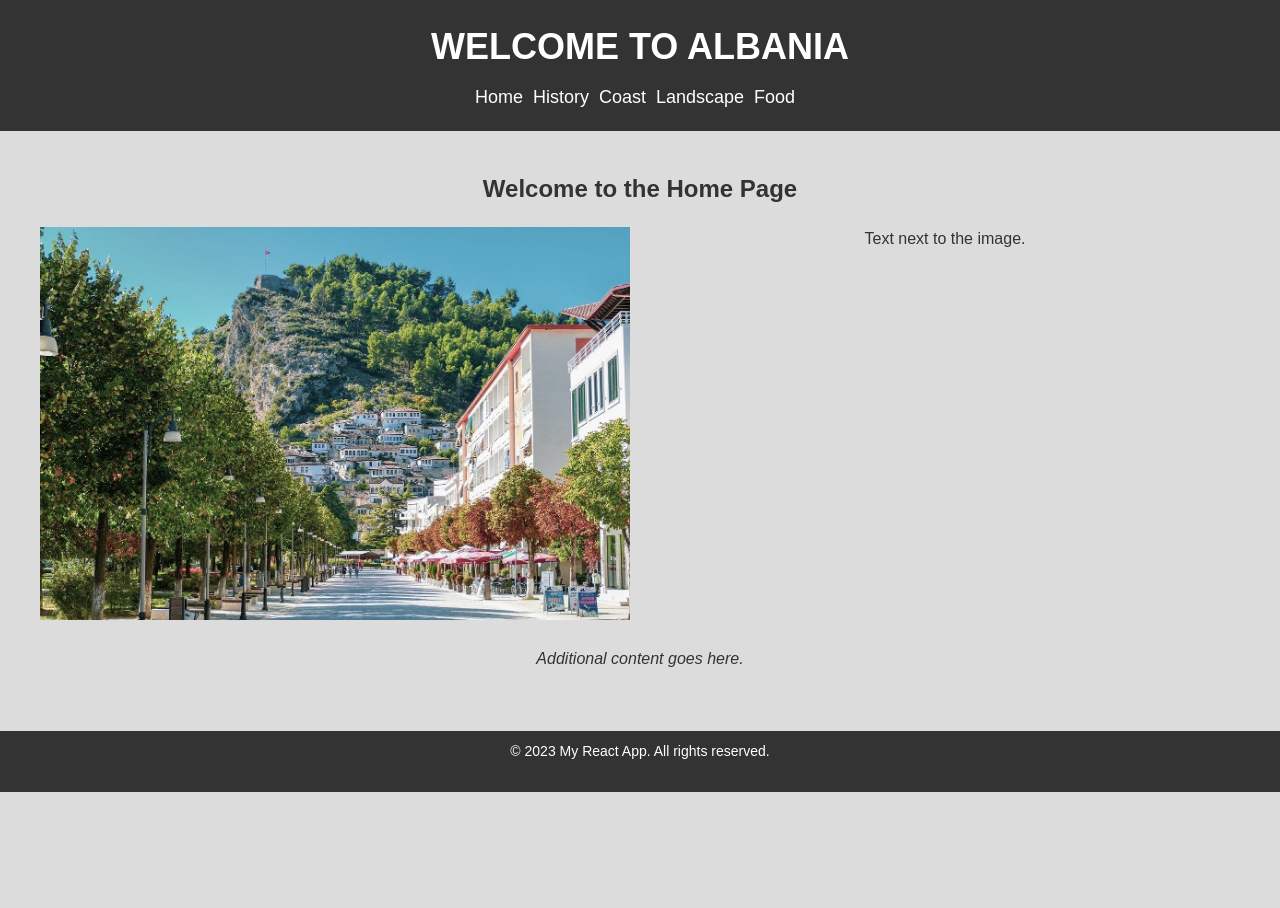
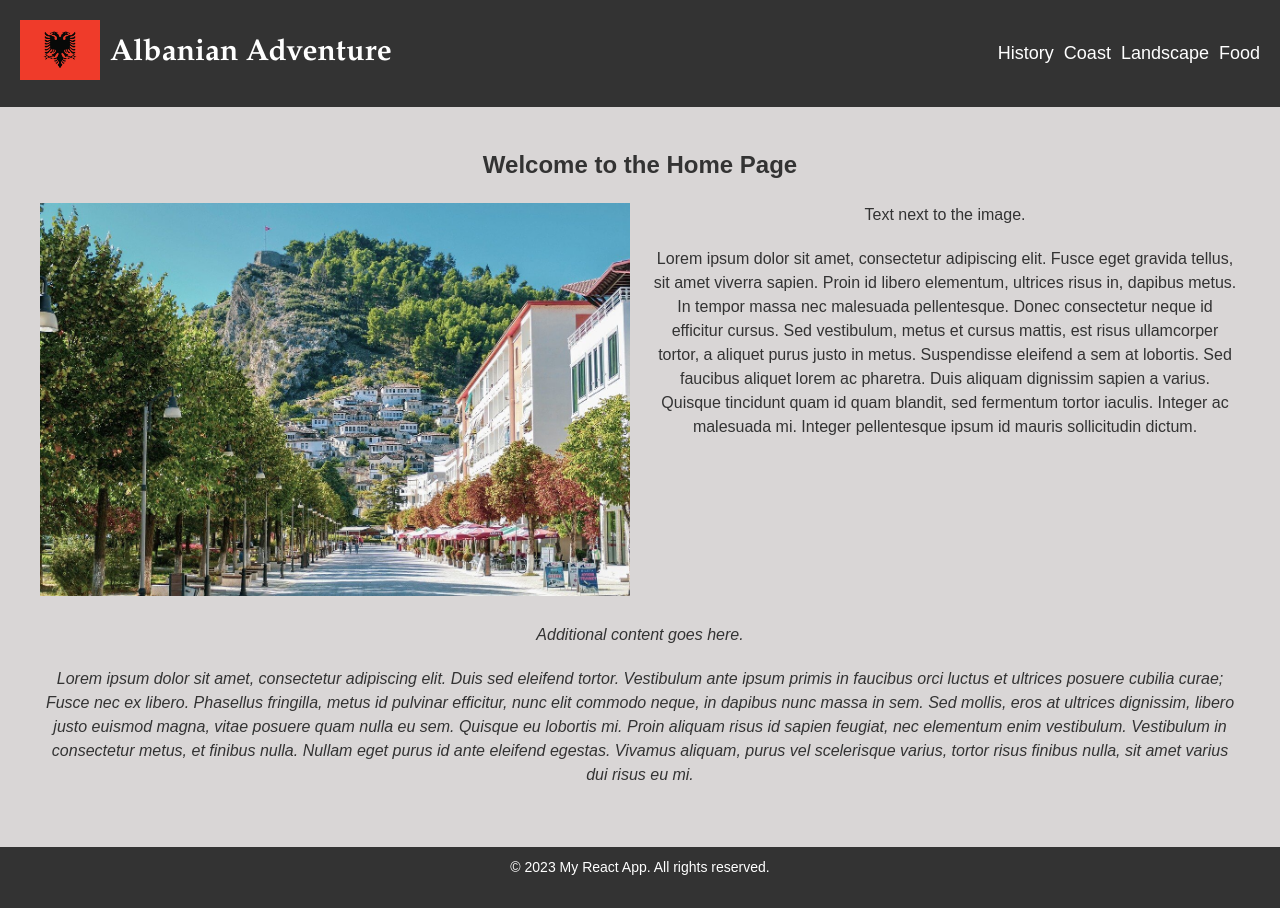
Before and after one commit to CetiTBA/react-app, a React (Create React App) app: page / in a window 1280 px wide. Before the commit the page ends 800 px from the top, so only its background shows below. Built offline with nearby package versions, Linux system fonts and the light colour scheme.

Commit message:
New Header

```diff
--- a/src/App.css
+++ b/src/App.css
@@ -16,7 +16,7 @@ li {
 body {
   font-family: Arial, sans-serif;
   line-height: 1.5;
-  background-color: #dcdcdc;
+  background-color: #d9d6d6;
   color: #333;
 }
 
@@ -26,28 +26,50 @@ body {
   padding: 20px;
 }
 
+/* app.css */
+/* app.css */
+
+/* Header Styles */
 header {
   background-color: #333;
   color: #fff;
   padding: 20px;
-  text-align: center;
+  display: flex;
+  justify-content: space-between;
+  align-items: center;
 }
 
-h1 {
-  font-size: 36px;
-  margin-bottom: 10px;
-  text-transform: uppercase;
+.logo-container {
+  display: flex;
+  align-items: center;
+}
+
+.logo-link {
+  margin-right: 10px;
+}
+
+.logo {
+  width: 80px;
+  height: 60px;
+}
+
+.company-name {
+  font-family: Palatino, URW Palladio L, serif;
+  font-size: 30px;
+  font-weight: bold;
+  text-decoration: none;
+  margin-right: 10px;
 }
 
 nav ul {
   list-style-type: none;
   margin: 0;
   padding: 0;
+  display: flex;
 }
 
 nav li {
-  display: inline;
-  margin-right: 10px;
+  margin-left: 10px;
 }
 
 nav a {
@@ -60,6 +82,8 @@ nav a {
 nav a:hover {
   color: #ff8c00;
 }
+
+
 
 .content {
   padding: 20px;
--- a/src/components/Header.tsx
+++ b/src/components/Header.tsx
@@ -1,15 +1,18 @@
 import React from 'react';
 import { Link } from 'react-router-dom';
+import companyLogo from '../pictures/albanian-flag.png';
 
 const Header: React.FC = () => {
   return (
     <header>
-      <h1>Welcome to Albania</h1>
+      <div className="logo-container">
+        <Link to="/" className="logo-link">
+          <img src={companyLogo} alt="Company Logo" className="logo" />
+        </Link>
+        <span className="company-name">Albanian Adventure</span>
+      </div>
       <nav>
         <ul>
-          <li>
-            <Link to="/">Home</Link>
-          </li>
           <li>
             <Link to="/history">History</Link>
           </li>
--- a/src/pages/Home.tsx
+++ b/src/pages/Home.tsx
@@ -11,13 +11,32 @@ const Home: React.FC = () => {
           <img src={beratImage} alt="Berat" className="home-image" />
           <div className="image-overlay"></div>
         </div>
-          <p>
+        <div className="text-container">
+          <p className="image-description">
             Text next to the image.
           </p>
+          <p className="image-description">
+            Lorem ipsum dolor sit amet, consectetur adipiscing elit. Fusce eget gravida tellus, sit amet viverra sapien.
+            Proin id libero elementum, ultrices risus in, dapibus metus. In tempor massa nec malesuada pellentesque.
+            Donec consectetur neque id efficitur cursus. Sed vestibulum, metus et cursus mattis, est risus ullamcorper tortor,
+            a aliquet purus justo in metus. Suspendisse eleifend a sem at lobortis. Sed faucibus aliquet lorem ac pharetra.
+            Duis aliquam dignissim sapien a varius. Quisque tincidunt quam id quam blandit, sed fermentum tortor iaculis.
+            Integer ac malesuada mi. Integer pellentesque ipsum id mauris sollicitudin dictum.
+          </p>
+        </div>
       </div>
       <div className="additional-content">
         <p>
           Additional content goes here.
+        </p>
+        <p>
+          Lorem ipsum dolor sit amet, consectetur adipiscing elit. Duis sed eleifend tortor.
+          Vestibulum ante ipsum primis in faucibus orci luctus et ultrices posuere cubilia curae;
+          Fusce nec ex libero. Phasellus fringilla, metus id pulvinar efficitur, nunc elit commodo neque,
+          in dapibus nunc massa in sem. Sed mollis, eros at ultrices dignissim, libero justo euismod magna,
+          vitae posuere quam nulla eu sem. Quisque eu lobortis mi. Proin aliquam risus id sapien feugiat,
+          nec elementum enim vestibulum. Vestibulum in consectetur metus, et finibus nulla. Nullam eget purus id ante eleifend egestas.
+          Vivamus aliquam, purus vel scelerisque varius, tortor risus finibus nulla, sit amet varius dui risus eu mi.
         </p>
       </div>
     </div>
```
Also changed, not shown: src/pictures/albanian-flag.png (added).
